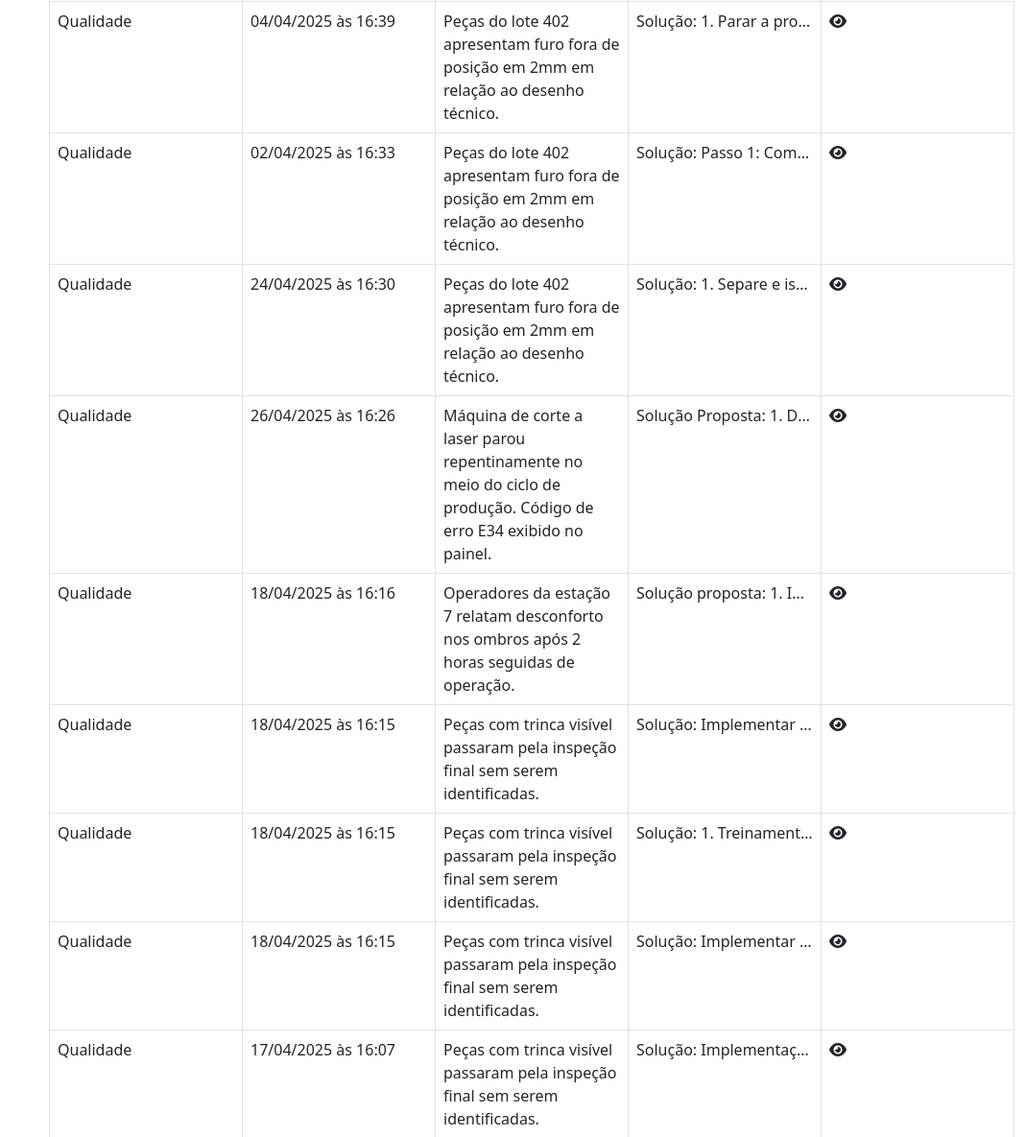
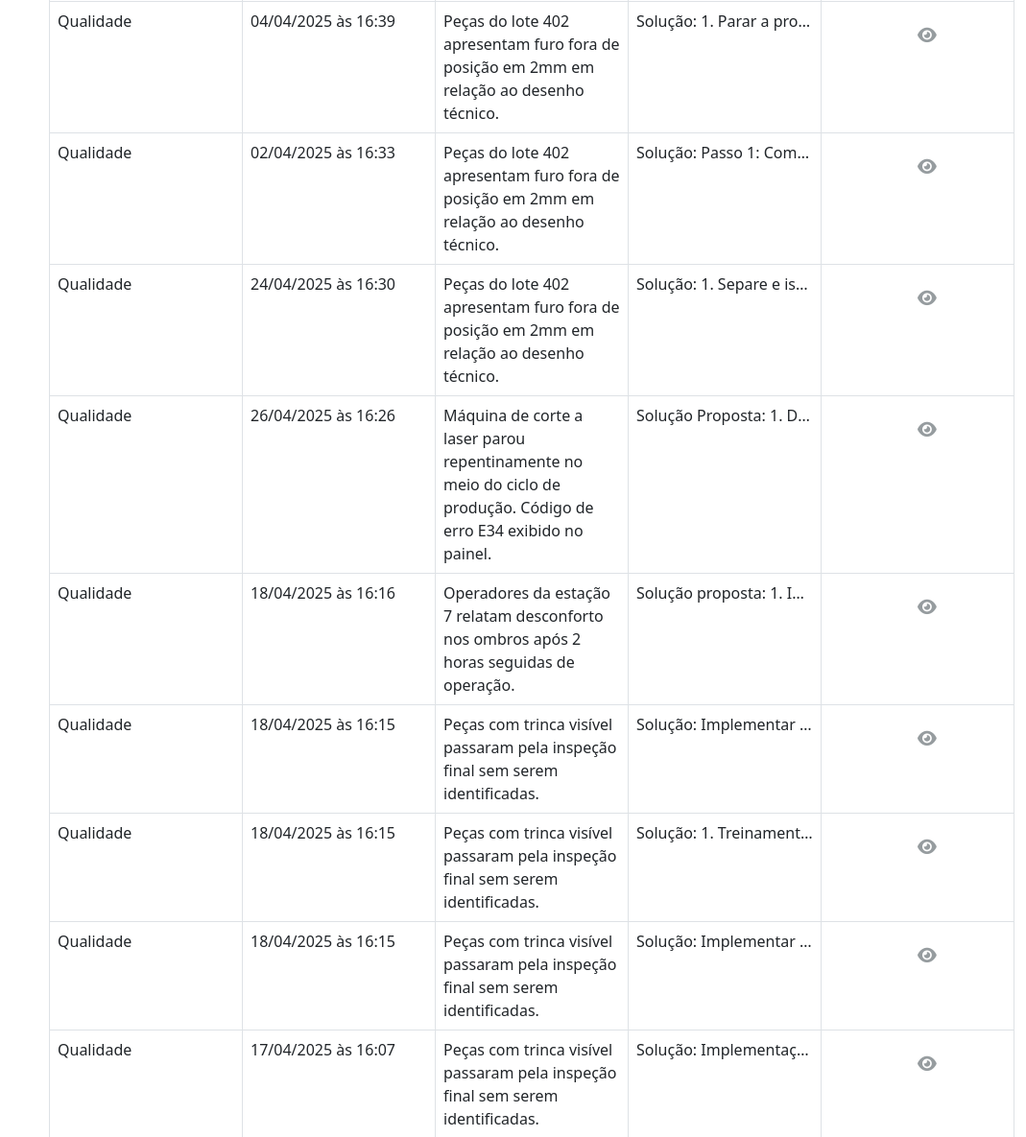
Before and after one commit to Equipe-QRQC/Nexar-QRQC, a Flask app: page /historico in a window 1280 px wide. Shown: the part 846-2031 px from the top of the page at 96% size, without its empty margins (211-1280 px from the left). Run offline with Flask 3, Linux system fonts and the light colour scheme; data comes from the database, SQL or seed files in the repository.

Commit message:
tela de historico v3

```diff
--- a/static/css/historico.css
+++ b/static/css/historico.css
@@ -148,3 +148,11 @@ td.resposta-coluna {
   overflow: hidden;
   text-overflow: ellipsis;
 }
+
+.fa-eye {
+  cursor: pointer;
+  font-size: 1.1rem;
+  color: #969C9F;
+  margin-left: 50%;
+  margin-top: 10%;
+}
```
